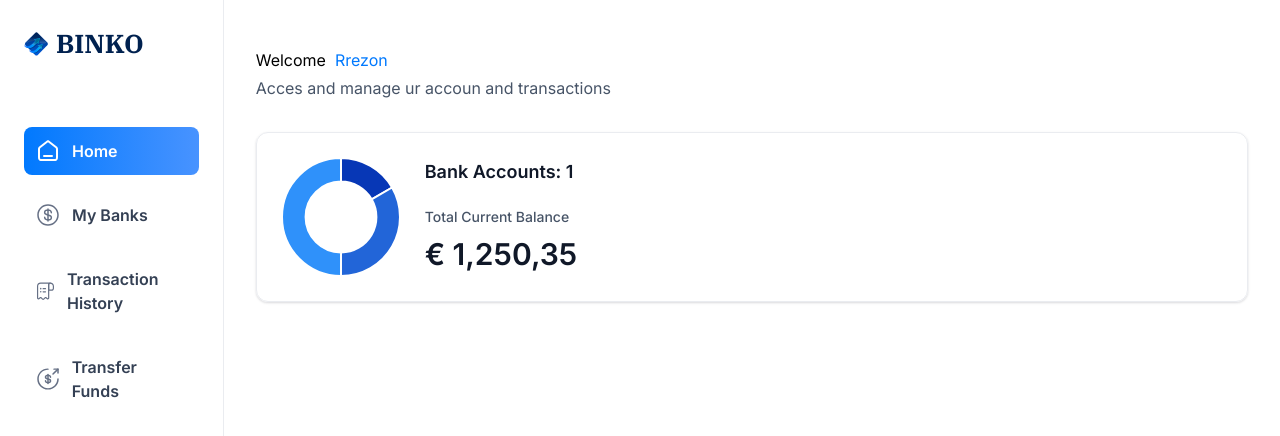
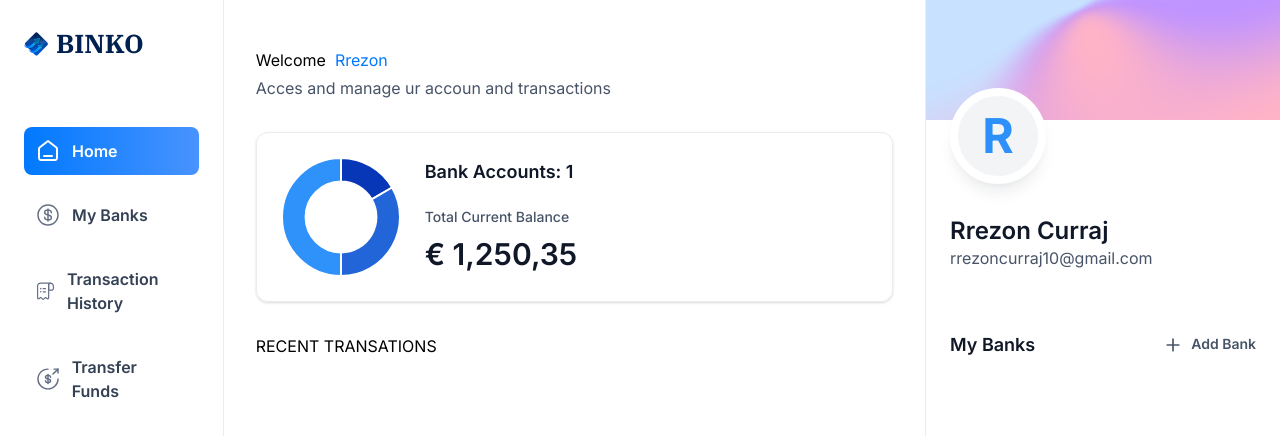
Before and after one commit to RrezonCurraj/Binko-Banking-App, a Next.js app: page / in a window 1280 px wide. Shown: the top 436 px of the page. Built offline with nearby package versions, Linux system fonts and the light colour scheme.

Commit message:
Initial commit for right sidebar (no logic yet)

```diff
--- a/app/(root)/page.tsx
+++ b/app/(root)/page.tsx
@@ -1,8 +1,13 @@
 import HeaderBox from "@/components/HeaderBox";
 import TotalBalanceBox from "@/components/TotalBalanceBox";
+import RightSidebar from "@/components/ui/RightSidebar";
 
 const Home = () => {
-  const looggedIn = { firstName: "Rrezon" };
+  const loggedIn = {
+    firstName: "Rrezon",
+    lastName: "Curraj",
+    email: "rrezoncurraj10@gmail.com",
+  };
   return (
     <section className="home">
       <div className="home-content">
@@ -10,16 +15,18 @@ const Home = () => {
           <HeaderBox
             type="greeting"
             title="Welcome"
-            user={looggedIn.firstName || "Guest"}
+            user={loggedIn?.firstName || "Guest"}
             subtext="Acces and manage ur accoun and transactions "
           />
           <TotalBalanceBox
             accounts={[]}
-            totalBanks={[1]}
+            totalBanks={1}
             totalCurrentBalance={1250.35}
           />
         </header>
+        RECENT TRANSATIONS
       </div>
+      <RightSidebar user={loggedIn} transactions={[]} banks={[]} />
     </section>
   );
 };
--- a/components/MobileNav.tsx
+++ b/components/MobileNav.tsx
@@ -1,7 +1,9 @@
+/* eslint-disable @typescript-eslint/no-unused-vars */
 "use client";
 
 import {
   Sheet,
+  SheetClose,
   SheetContent,
   SheetDescription,
   SheetHeader,
@@ -22,6 +24,7 @@ const MobileNav = ({ user }: MobileNavProps) => {
     <section className="w-fulll max-w-[264px]">
       <Sheet>
         <SheetTitle className="sr-only">menu</SheetTitle>
+        {/* removing the error for DialogContent` requires a `DialogTitle` for the component to be accessible for screen reader users.*/}
         <SheetTrigger>
           <Image
             src="/icons/hamburger.svg"
@@ -34,43 +37,61 @@ const MobileNav = ({ user }: MobileNavProps) => {
         <SheetContent side="left" className="border-none bg-white ">
           <Link
             href="/"
-            className="mb-12 cursor-pointe flex items-center gap-2"
+            className="mb-12 cursor-pointe flex items-center gap-1 px-4"
           >
             <Image
               src="/icons/logo.svg"
               width={34}
               height={34}
               alt="Binko Logo"
-              className="size-[24px] max-xl:size-14"
             />
-            <h1 className="sidebar-logo">BINKO</h1>
+            <h1 className="text-26 font-ibm-plex-serif font-bold text-black-1">
+              BINKO
+            </h1>
           </Link>
+          <div className="mobilenav-sheet">
+            <SheetClose asChild>
+              <nav className="flex h-full flex-col gap-6 pt-16 text-white">
                 {sidebarLinks.map((item) => {
                   const isActive =
-              pathname === item.route || pathname.startsWith(`${item.route}/`);
+                    pathname === item.route ||
+                    pathname.startsWith(`${item.route}/`);
 
                   return (
+                    <SheetClose asChild key={item.route}>
                       <Link
                         href={item.route}
                         key={item.label}
-                className={cn("sidebar-link", { "bg-bank-gradient": isActive })}
+                        className={cn("mobilenav-sheet_close w-full", {
+                          "bg-bank-gradient": isActive,
+                        })}
                       >
-                <div className="relative size-6">
                         <Image
                           src={item.imgURL}
                           alt={item.label}
-                    fill
+                          width={20}
+                          height={20}
                           className={cn({
                             "brightness-[3] ivert-0": isActive,
                           })}
                         />
-                </div>
-                <p className={cn("sidebar-label", { "!text-white": isActive })}>
+
+                        <p
+                          className={cn("text-16 font-semibold text-black-2 ", {
+                            "text-white": isActive,
+                          })}
+                        >
                           {item.label}
                         </p>
                       </Link>
+                    </SheetClose>
                   );
                 })}
+                USER
+              </nav>
+            </SheetClose>
+            FOOTER
+          </div>
         </SheetContent>
       </Sheet>
     </section>
--- /dev/null
+++ b/components/ui/RightSidebar.tsx
@@ -0,0 +1,38 @@
+/* eslint-disable @typescript-eslint/no-unused-vars */
+import Image from "next/image";
+import Link from "next/link";
+import React from "react";
+
+const RightSidebar = ({ user, transactions, banks }: RightSidebarProps) => {
+  return (
+    <aside className="right-sidebar">
+      <section className="flex flex-col pb-8">
+        <div className="profile-banner" />
+        <div className="profile">
+          <div className="profile-img">
+            <span className="text-5xl font-bold text-blue-500">
+              {user.firstName[0]}
+            </span>
+          </div>
+          <div className="profile-details">
+            <h1 className="profile-name">
+              {user.firstName} {user.lastName}
+            </h1>
+            <p className="profile-email">{user.email}</p>
+          </div>
+        </div>
+      </section>
+      <section className="banks">
+        <div className="flex w-full justify-between">
+          <h2 className="header-2">My Banks</h2>
+          <Link href="/" className="flex gap-2">
+            <Image src="/icons/plus.svg" width={20} height={20} alt="plus" />
+            <h2 className="text-14 font-semibold text-gray-600">Add Bank</h2>
+          </Link>
+        </div>
+      </section>
+    </aside>
+  );
+};
+
+export default RightSidebar;
```
Lines whose indentation alone changed are shown as unchanged.
